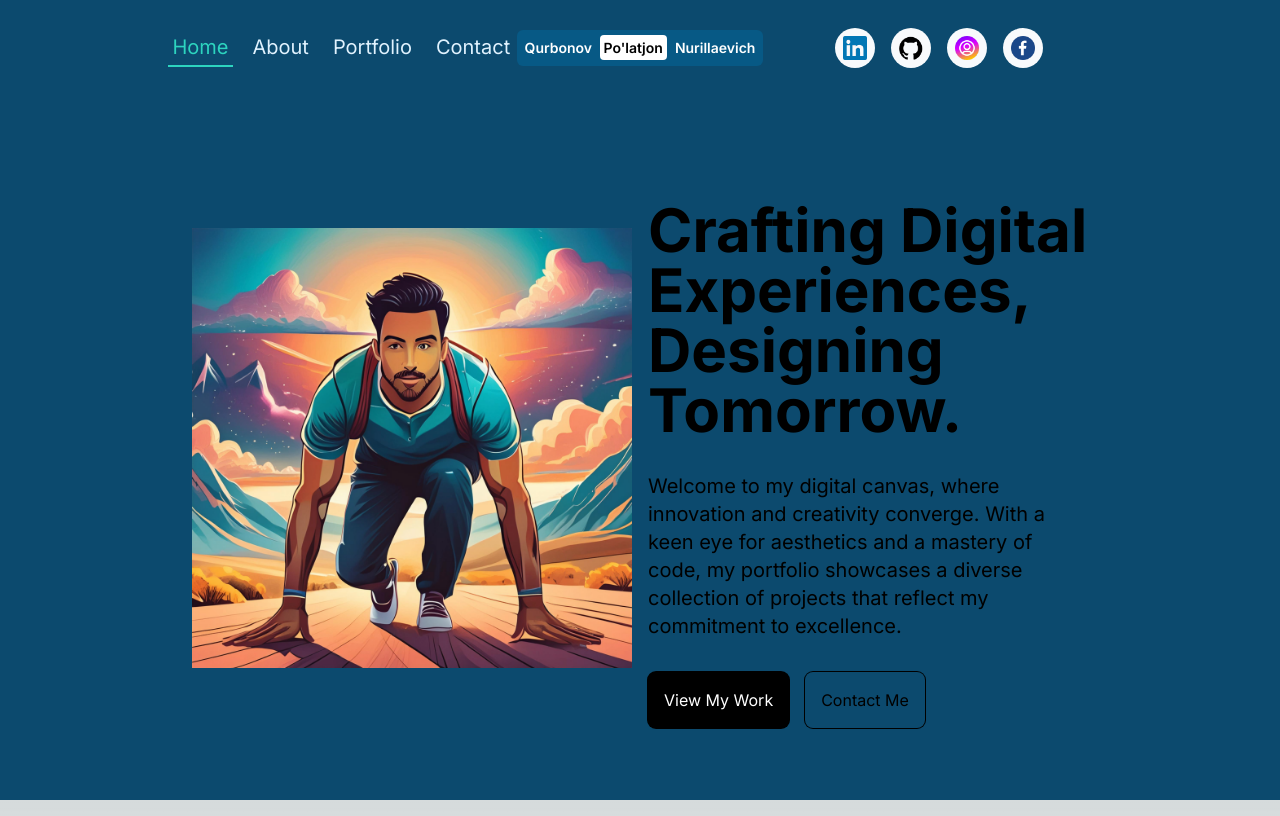
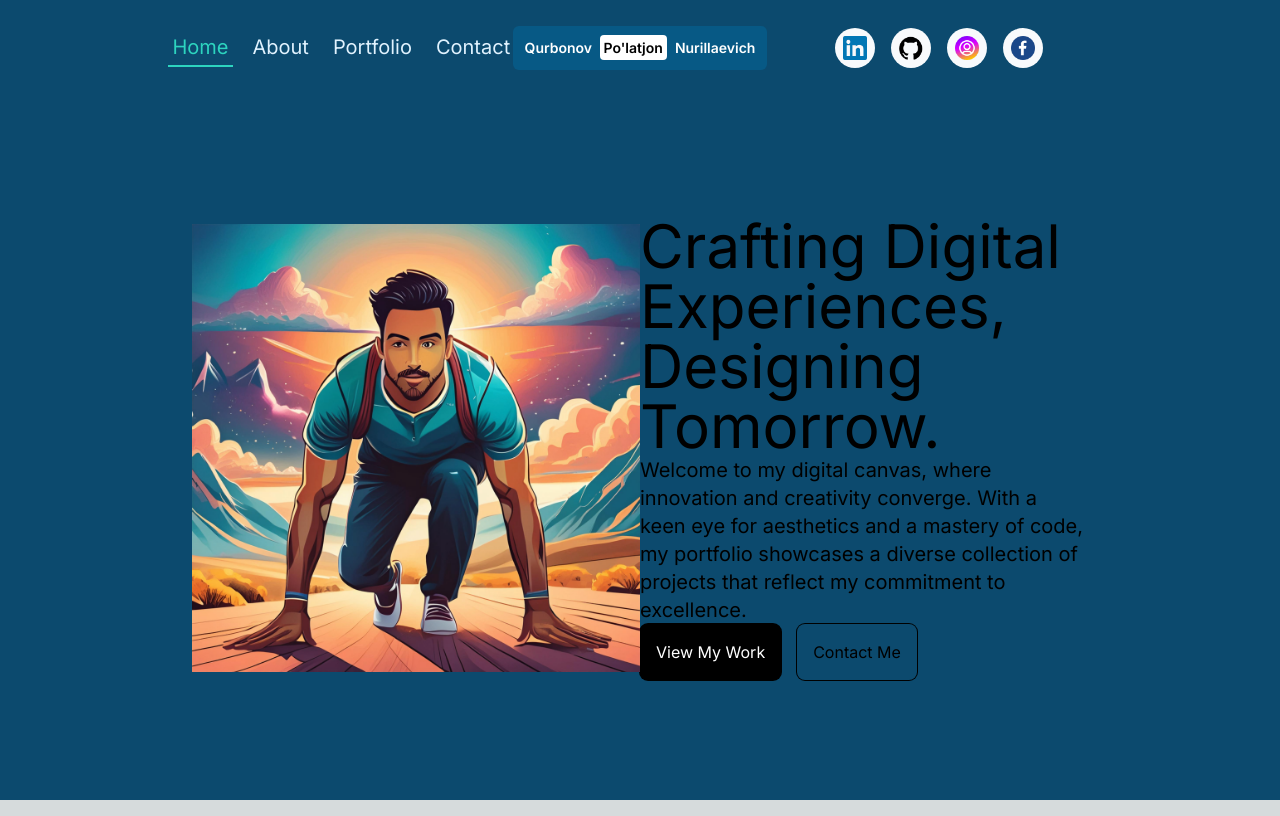
Before and after one commit to Qurbonov/personal_page, a Next.js app: page / in a window 1280 px wide. Built offline with nearby package versions, Linux system fonts and the light colour scheme.

Commit message:
main page

```diff
--- a/src/app/page.js
+++ b/src/app/page.js
@@ -2,15 +2,15 @@ import Image from "next/image";
 
 export default function Home() {
   return (
-    <div className="h-full flex flex-col lg:flex-row px-4 sm:px-8 md:px-12 lg:px-20 xl:px-48">
+    <div className="h-full flex flex-col lg:flex-row px-4 sm:px-8 md:px-12 lg:px-20 xl:px-48 ">
       {/* IMAGE CONTAINER */}
       <div className="h-1/2 lg:h-full lg:w-1/2 relative">
         <Image src="/me.png" alt="" fill className="object-contain" />
       </div>
       {/* TEXT CONTAINER */}
-    <div className="h-1/2 lg:h-full lg:w-1/2 flex flex-col gap-8 items-center justify-center ml-4 md:mt-4">
+      <div className="h-1/2 lg:h-full lg:w-1/2 flex flex-col sm:gap-0 items-center justify-center">
         {/* TITLE */}
-      <h1 className="text-4xl md:text-6xl font-bold">
+        <h1 className="text-4xl md:text-6xl ">
           Crafting Digital Experiences, Designing Tomorrow.
         </h1>
         {/* DESC */}
--- a/src/components/navbar.jsx
+++ b/src/components/navbar.jsx
@@ -26,7 +26,7 @@ const Navbar = () => {
       <div className="md:hidden lg:flex  justify-center">
         <Link
           href="/"
-          className="text-sm bg-sky-800 rounded-md p-2 font-semibold tracking-widestk"
+          className="text-sm bg-sky-800 rounded-md p-3 font-semibold tracking-widestk"
         >
           <span className="text-white mr-1">Qurbonov </span>
           <span className="w-12 h-8 rounded bg-white text-black mr-1 p-1">
```
Also changed, not shown: package.json (+6 -5 lines), src/app/layout.js (+3 -5 lines), 1 other file (tests, documents, lock files or other folders). Lines whose indentation alone changed are shown as unchanged.
